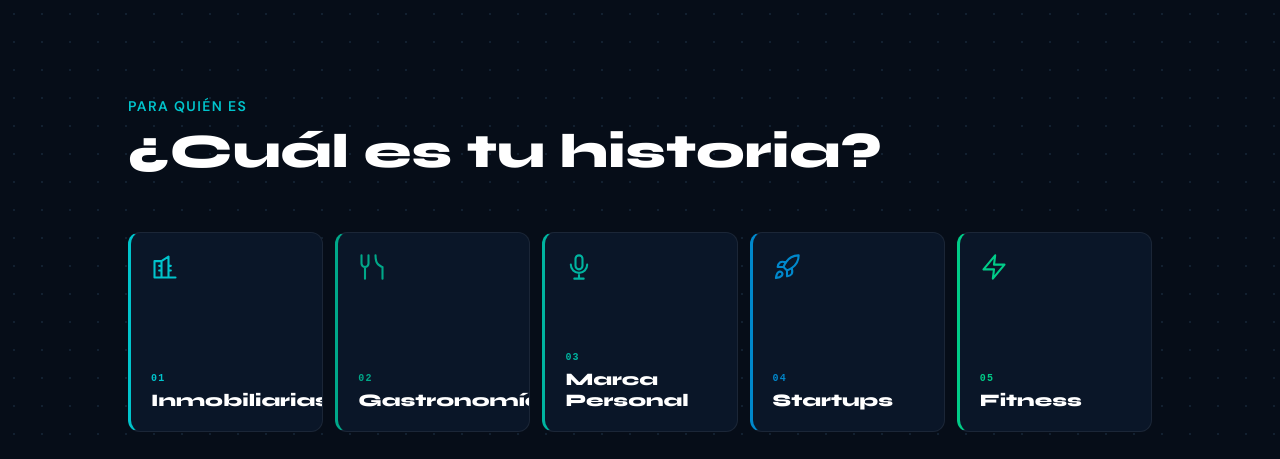
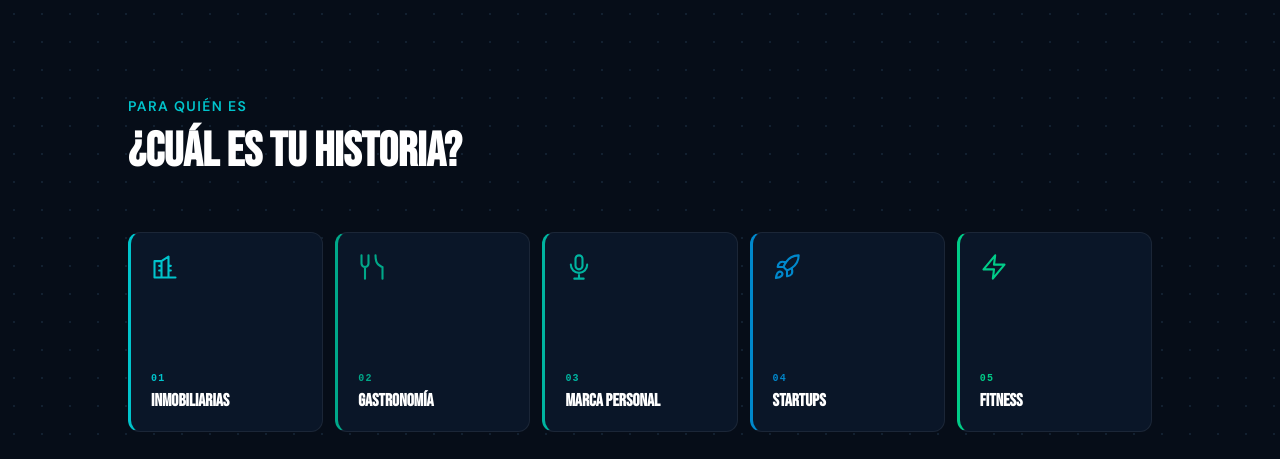
Before and after one commit to rafaelcanevaroutn-debug/between-app, a React (Vite) app: page / in a window 1280 px wide. Shown: the part 860-1319 px from the top of the page. Built offline with nearby package versions, Linux system fonts and the light colour scheme; no server answers.

Commit message:
feat: Bebas Neue tipografía global

```diff
--- a/src/index.css
+++ b/src/index.css
@@ -10,8 +10,8 @@
     scroll-behavior: smooth;
   }
   h1, h2, h3 {
-    font-family: 'Syne', sans-serif;
-    font-weight: 800;
+    font-family: 'Bebas Neue', sans-serif;
+    font-weight: 400;
   }
   body {
     margin: 0;
```
